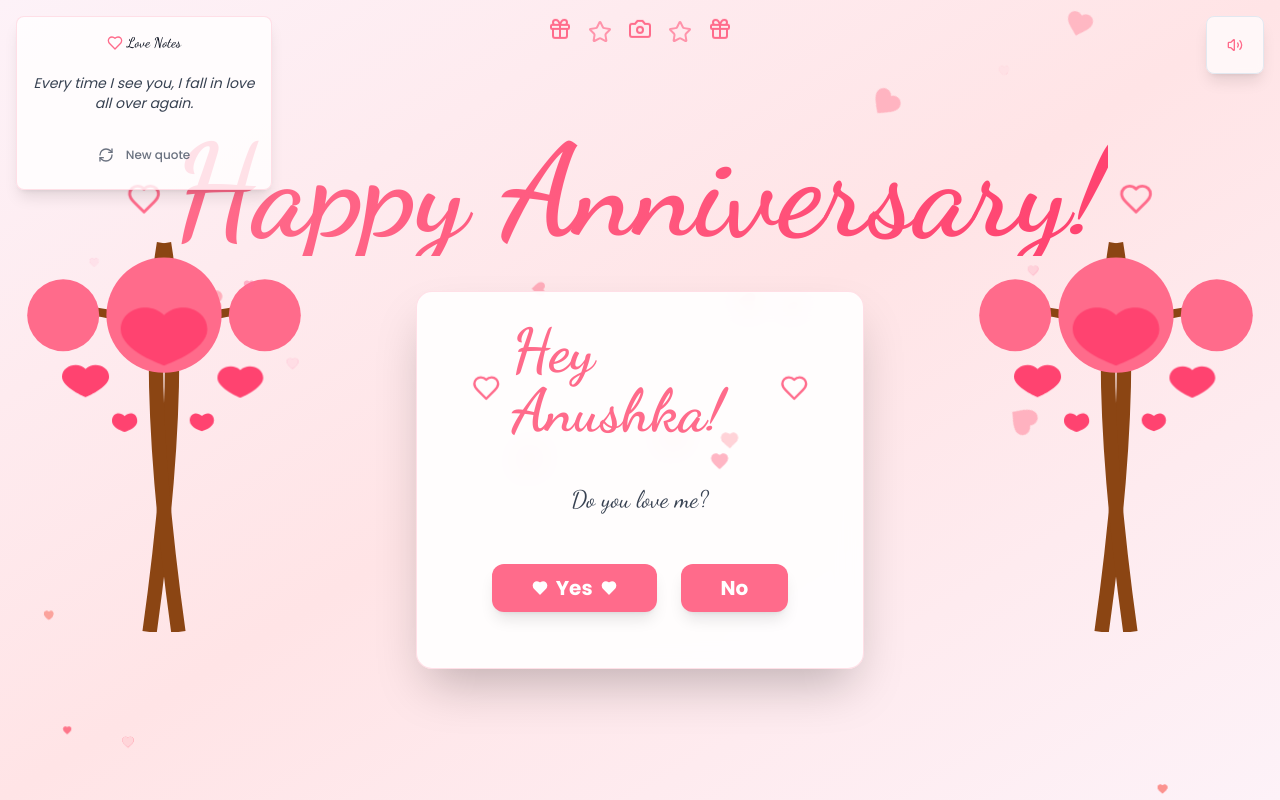
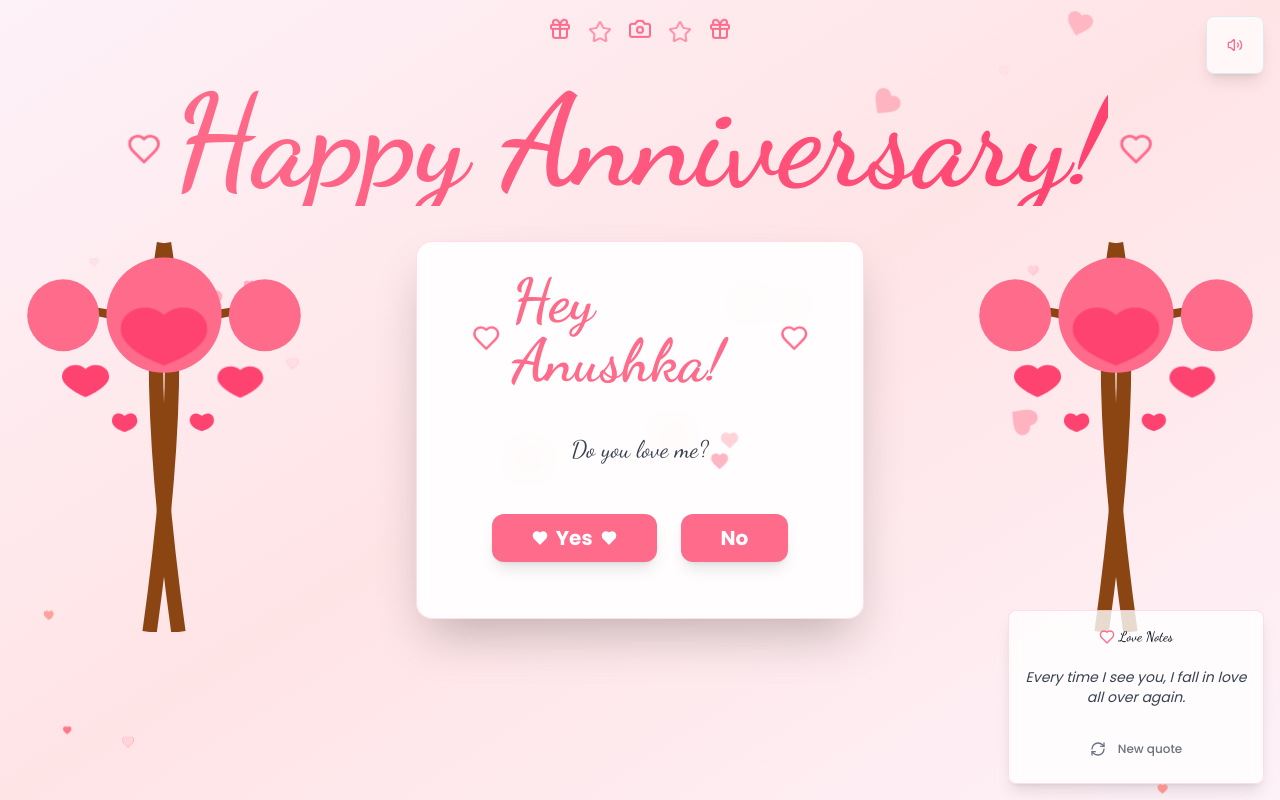
Before and after one commit to aachcoder47/anushka-love-website, a React (Vite) app: page / in a window 1280 px wide. Built offline with nearby package versions, Linux system fonts and the light colour scheme.

Commit message:
Refactor: Move LoveNotes and text position
Move the LoveNotes component to the bottom right and adjust the position of the "Happy Anniversary" text in the Index component.

```diff
--- a/src/pages/Index.tsx
+++ b/src/pages/Index.tsx
@@ -54,8 +54,8 @@ const Index = () => {
         <MusicPlayer />
       </div>
 
-      {/* Love Quotes Card */}
-      <div className="fixed top-4 left-4 z-50 w-64 transition-all duration-500 animate-fade-in">
+      {/* Love Quotes Card - Now positioned bottom right */}
+      <div className="fixed bottom-4 right-4 z-50 w-64 transition-all duration-500 animate-fade-in">
         <Card className="bg-white/80 backdrop-blur-md shadow-lg hover:shadow-xl transition-all duration-300 border-love/20">
           <CardContent className="p-4">
             <LoveQuotes />
@@ -63,7 +63,7 @@ const Index = () => {
         </Card>
       </div>
 
-      <div className="flex flex-col items-center gap-6 justify-center relative z-10">
+      <div className="flex flex-col items-center gap-6 justify-center relative z-10 mt-[-100px]">
         <div className="flex items-center gap-3 justify-center">
           <Heart className="text-love animate-heartbeat" size={32} />
           <h1 className="text-8xl md:text-9xl mb-2 text-love font-bold font-dancing animate-float bg-gradient-to-r from-love to-love-dark bg-clip-text text-transparent">
```
